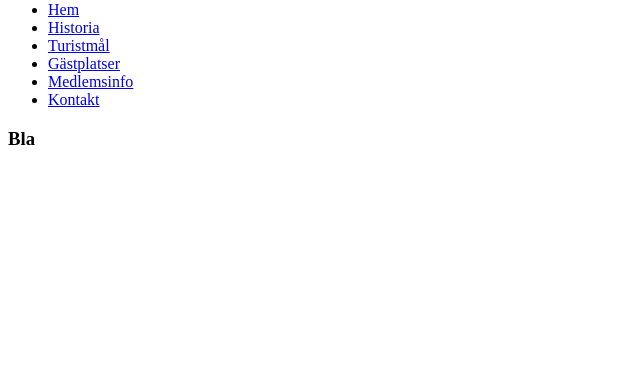
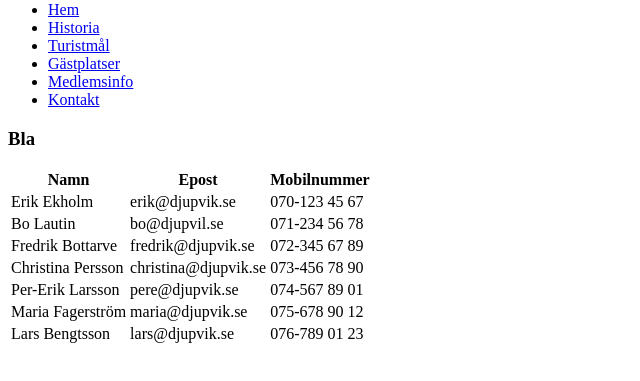
Before and after one commit to amelow/Dynamiska-Webbapplikationer, a plain HTML site: page Assignment4-Djupvikshamn/medlemsinfo.html in a window 1280 px wide. Shown: the part 79-460 px from the top of the page, without its empty margins (0-640 px from the left). Drawn offline with Linux system fonts and the light colour scheme.

Commit message:
Table done for medlemsinfo

```diff
--- a/Assignment4-Djupvikshamn/medlemsinfo.html
+++ b/Assignment4-Djupvikshamn/medlemsinfo.html
@@ -26,6 +26,48 @@
             </nav>
         </header>
         <h3>Bla</h3>
+        <table>
+            <tr>
+                <th>Namn</th>
+                <th>Epost</th>
+                <th>Mobilnummer</th>
+            </tr>
+            <tr>
+                <td>Erik Ekholm</td>
+                <td>erik@djupvik.se</td>
+                <td>070-123 45 67 </td>
+            </tr>
+            <tr>
+                <td>Bo Lautin</td>
+                <td>bo@djupvil.se</td>
+                <td>071-234 56 78</td>
+            </tr>
+            <tr>
+                <td>Fredrik Bottarve</td>
+                <td>fredrik@djupvik.se</td>
+                <td>072-345 67 89</td>
+            </tr>
+            <tr>
+                <td>Christina Persson</td>
+                <td>christina@djupvik.se</td>
+                <td>073-456 78 90</td>
+            </tr>
+            <tr>
+                <td>Per-Erik Larsson</td>
+                <td>pere@djupvik.se</td>
+                <td>074-567 89 01</td>
+            </tr>
+            <tr>
+                <td>Maria Fagerström</td>
+                <td>maria@djupvik.se</td>
+                <td>075-678 90 12</td>
+            </tr>
+            <tr>
+                <td>Lars Bengtsson</td>
+                <td>lars@djupvik.se</td>
+                <td>076-789 01 23</td>
+            </tr>
+        </table>
     </div>
 </body>
 
```
Also changed, not shown: Assignment4-Djupvikshamn/historia.html (+35 -0 lines).
